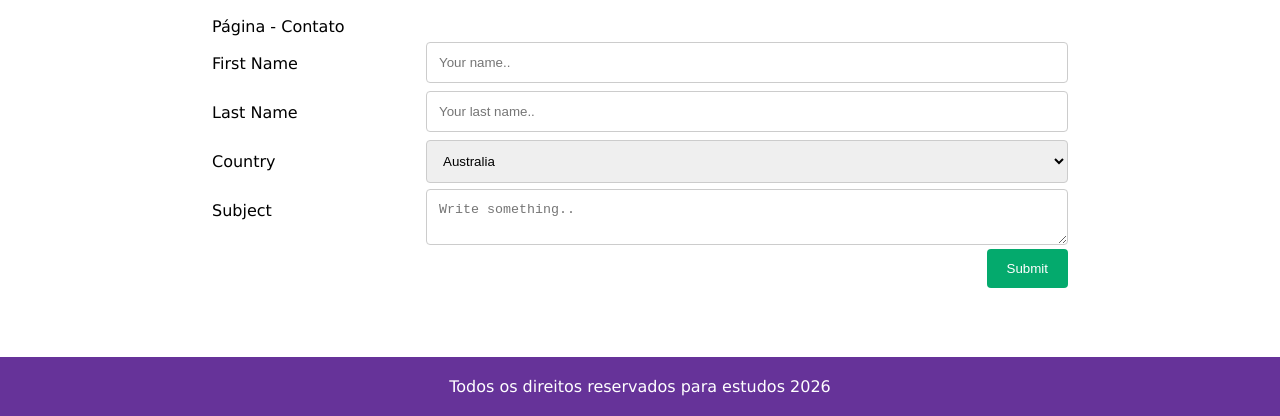
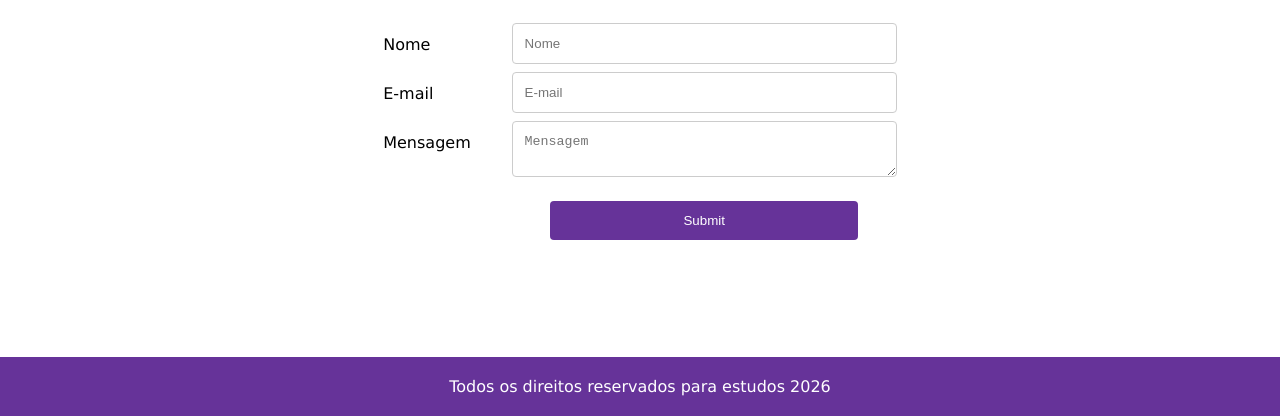
Before and after one commit to ronaldotj2002/jamstack_with_gatsby, a Gatsby site: page /contato in a window 1280 px wide. Shown: the part 384-800 px from the top of the page. Built offline with nearby package versions, Linux system fonts and the light colour scheme; Gatsby itself is replaced by a stand-in of ours.

Commit message:
Alteração dos campos no form

```diff
--- a/src/pages/contato/index.js
+++ b/src/pages/contato/index.js
@@ -10,46 +10,33 @@ const Conato = () => {
   return (
     <Layout pageTitle="Contato">
       <div className="content">
-        <p>Página -  Contato</p>
         <form >
           <div className="row">
             <div className="col-25">
-        <label for="fname">First Name</label>
+              <label for="nome">Nome</label>
             </div>
             <div className="col-75">
-        <input type="text" id="fname" name="firstname" placeholder="Your name.."/>
+              <input type="text" id="nome" name="nome" placeholder="Nome"/>
             </div>
           </div>
           <div className="row">
             <div className="col-25">
-        <label for="lname">Last Name</label>
+              <label for="email">E-mail</label>
             </div>
             <div className="col-75">
-        <input type="text" id="lname" name="lastname" placeholder="Your last name.."/>
+              <input type="email" id="email" name="email" placeholder="E-mail"/>
             </div>
           </div>
           <div className="row">
             <div className="col-25">
-        <label for="country">Country</label>
+              <label for="mensagem">Mensagem</label>
             </div>
             <div className="col-75">
-        <select id="country" name="country">
-          <option value="australia">Australia</option>
-          <option value="canada">Canada</option>
-          <option value="usa">USA</option>
-        </select>
+              <textarea id="mensagem" name="mensagem" placeholder="Mensagem" ></textarea>
+              <div className="row">
+                <input type="submit" value="Submit"/>
               </div>
             </div>
-    <div className="row">
-      <div className="col-25">
-        <label for="subject">Subject</label>
-      </div>
-      <div className="col-75">
-        <textarea id="subject" name="subject" placeholder="Write something.." ></textarea>
-      </div>
-    </div>
-    <div className="row">
-      <input type="submit" value="Submit"/>
           </div>
       </form>
       </div>
--- a/src/pages/styles.css
+++ b/src/pages/styles.css
@@ -3,6 +3,14 @@
   }
 
   input[type=text], select, textarea {
+    width: 100%;
+    padding: 12px;
+    border: 1px solid #ccc;
+    border-radius: 4px;
+    resize: vertical;
+  }
+
+  input[type=email] {
     width: 100%;
     padding: 12px;
     border: 1px solid #ccc;
@@ -16,17 +24,22 @@
   }
 
   input[type=submit] {
-    background-color: #04AA6D;
+    background-color: #639;
     color: white;
+    width: 80%;
     padding: 12px 20px;
     border: none;
     border-radius: 4px;
     cursor: pointer;
-    float: right;
+    margin: 20px auto;
+    display: block;
   }
 
   input[type=submit]:hover {
-    background-color: #45a049;
+    background-color: #fff;
+    border: 1px solid #639;
+    border-radius: 4px;
+    color: #639;
   }
 
   .container {
@@ -50,15 +63,24 @@
     content: "";
     display: table;
     clear: both;
+
   }
 
-  /* Responsive layout - when the screen is less than 600px wide, make the two columns stack on top of each other instead of next to each other */
+  form {
+    width: 60%;
+    margin: 0 auto;
+
+  }
   @media screen and (max-width: 600px) {
+    form {
+      width: 100%;
+    }
     .col-25, .col-75, input[type=submit] {
       width: 100%;
       margin-top: 0;
     }
   }
 content {
-    padding: 20px;
+    border: 1px solid #ccc !important;
+    padding: 15px;
 }
```
Lines whose indentation alone changed are shown as unchanged.
